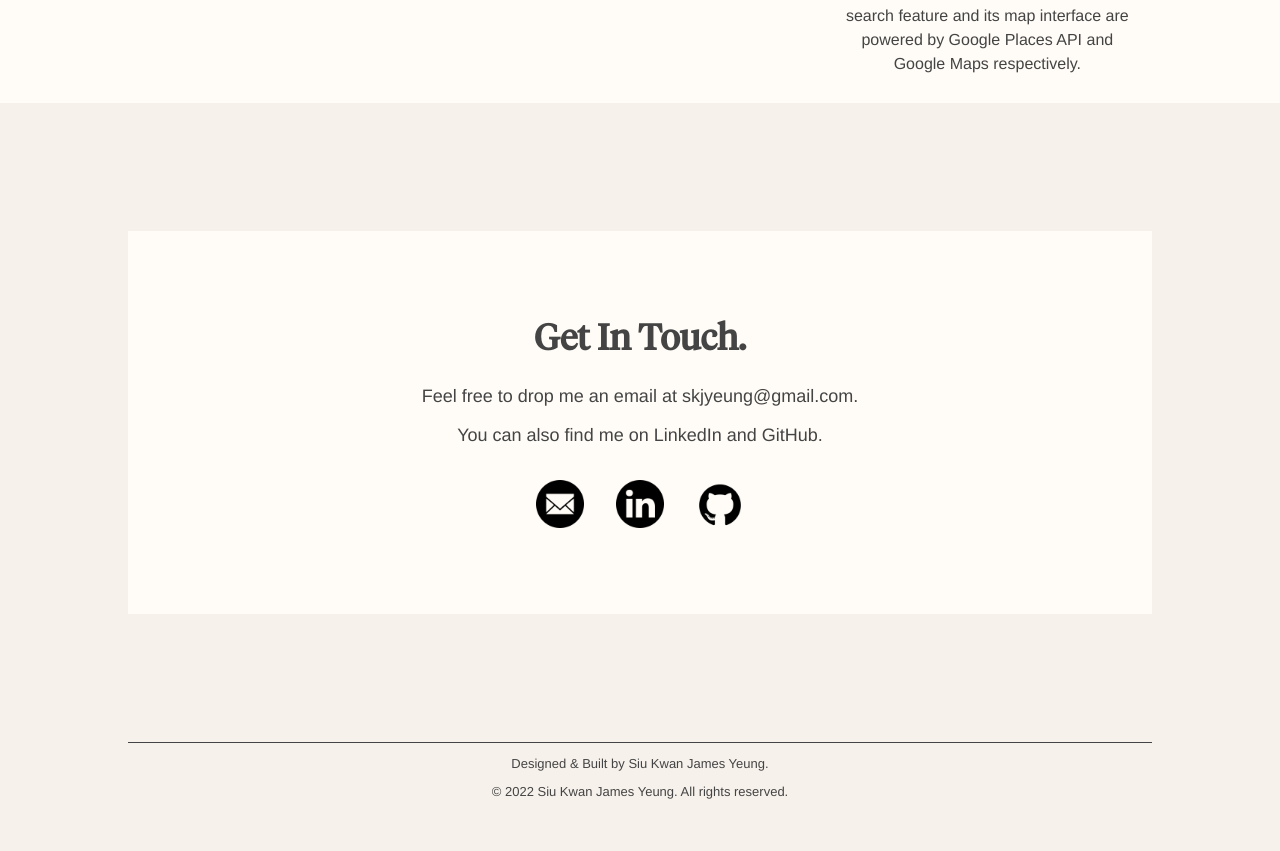
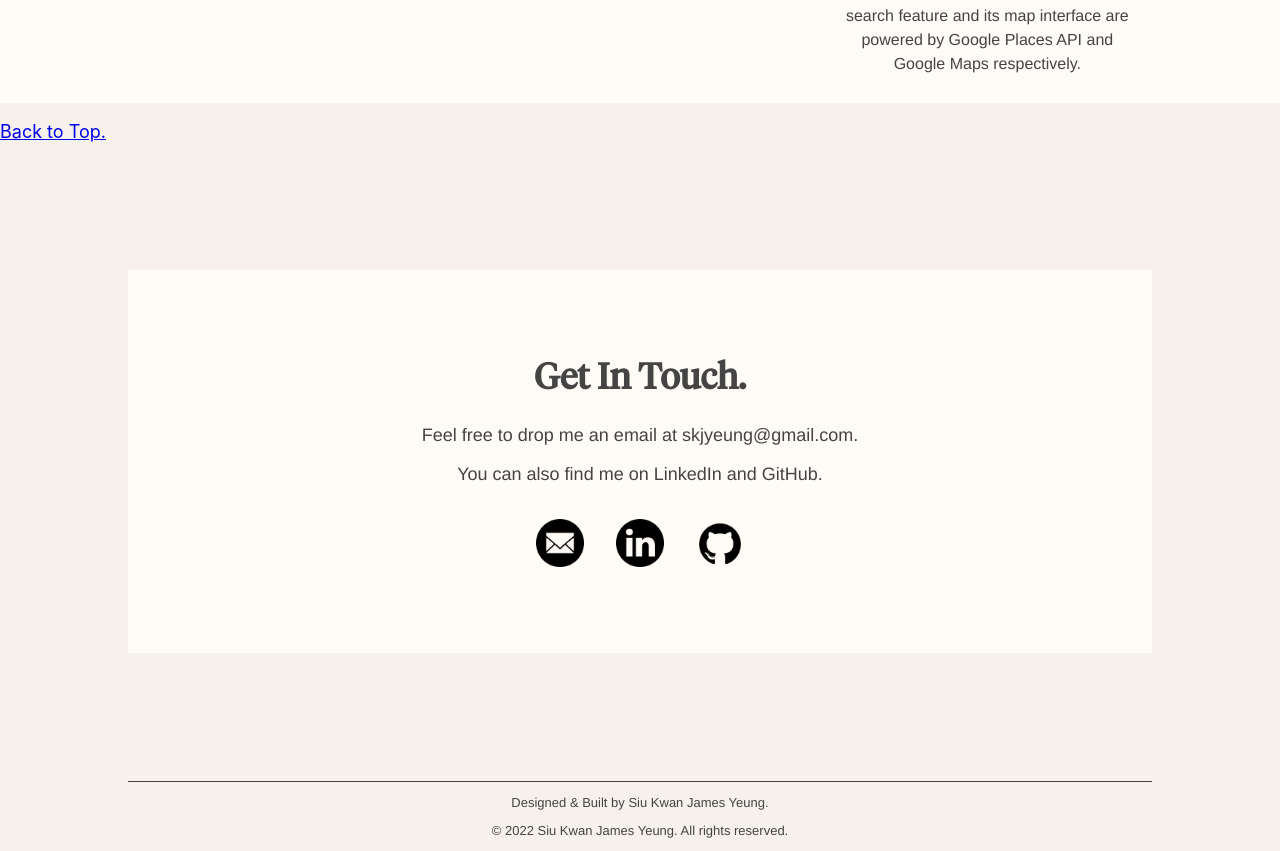
Before and after one commit to OneInfiniteLoops/Portfolio, a React (Create React App) app: page / in a window 1280 px wide. Shown: the part 2367-3218 px from the top of the page. Before the commit the page ends 3179 px from the top, so only its background shows below. Built offline with nearby package versions, Linux system fonts and the light colour scheme.

Commit message:
Adds Back to Top link

```diff
--- a/src/App.js
+++ b/src/App.js
@@ -6,6 +6,7 @@ import Footer from "./components/Footer";
 import About from "./components/About";
 import Work from "./components/Work";
 import Contact from "./components/Contact";
+import { HashLink as Link } from "react-router-hash-link";
 
 function App() {
   return (
@@ -15,6 +16,9 @@ function App() {
         <Introduction />
         <About />
         <Work />
+        <Link to="#Top" smooth id="back-to-top">
+          Back to Top.
+        </Link>
         <Contact />
         <Footer />
       </div>
```
